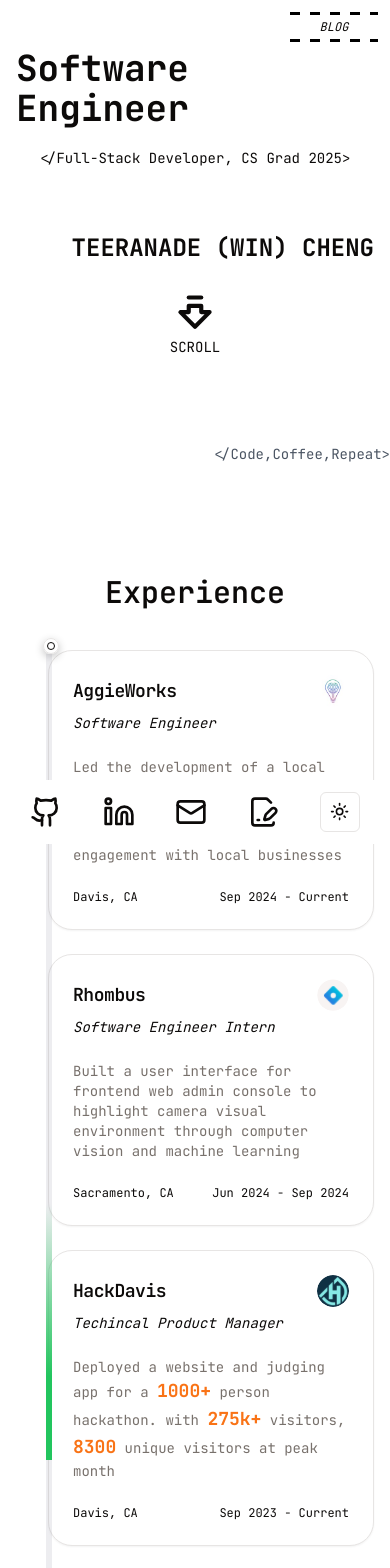
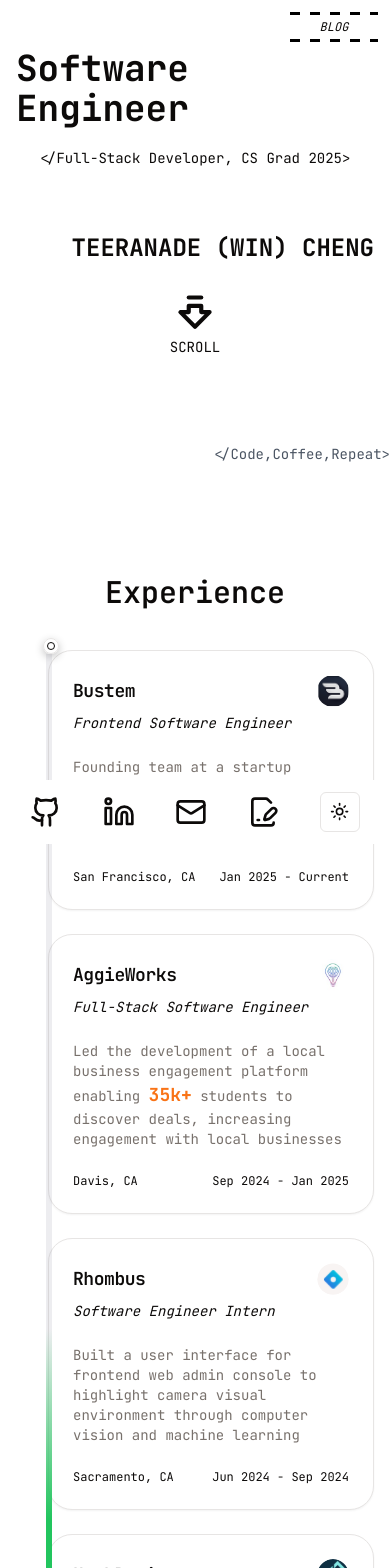
Before and after one commit to winzamark123/portfolio-website, a Next.js app: page / in a window 390 px wide. Shown: the top 1568 px of the page. Built offline with nearby package versions, Linux system fonts and the light colour scheme.

Commit message:
experience added and linkedin now works on mobile

```diff
--- a/src/app/_components/Experience/Experience.tsx
+++ b/src/app/_components/Experience/Experience.tsx
@@ -4,6 +4,7 @@ import Rhombus_logo from '@public/experiences/Rhombus.svg';
 import HackDavis_logo from '@public/experiences/HackDavis.svg';
 import Kebloom from '@public/experiences/Kebloom.svg';
 import AggieWorks_logo from '@public/experiences/aggieworks_logo.jpeg';
+import Bustem_logo from '@public/experiences/bustemIcon.avif';
 import Link from 'next/link';
 
 import { motion } from 'framer-motion';
@@ -32,13 +33,23 @@ type ExperienceProp = {
 
 const ExperienceProps: ExperienceProp[] = [
   {
+    company: 'Bustem',
+    position: 'Frontend Software Engineer',
+    description:
+      'Founding team at a startup building reinforcing brand protection for over 8000+ e-commerce brands',
+    date: 'Jan 2025 - Current',
+    icon: Bustem_logo,
+    url: 'https://bustem.co/',
+    location: 'San Francisco, CA',
+  },
+  {
     company: 'AggieWorks',
-    position: 'Software Engineer',
+    position: 'Full-Stack Software Engineer',
     description:
       'Led the development of a local business engagement platform \
       enabling 35k+ students to discover deals, \
       increasing engagement with local businesses',
-    date: 'Sep 2024 - Current',
+    date: 'Sep 2024 - Jan 2025',
     icon: AggieWorks_logo,
     url: 'https://aggieworks.org/',
     location: 'Davis, CA',
--- a/src/app/_components/Nav/Nav.tsx
+++ b/src/app/_components/Nav/Nav.tsx
@@ -51,6 +51,8 @@ export default function Nav() {
         <Link
           key={index}
           href={social.url}
+          target="_blank"
+          rel="noopener noreferrer"
           className="group relative flex flex-col items-center"
         >
           <div className="hover:text-emerald-500">{social.icon}</div>
```
Also changed, not shown: public/experiences/bustemIcon.avif (added).
